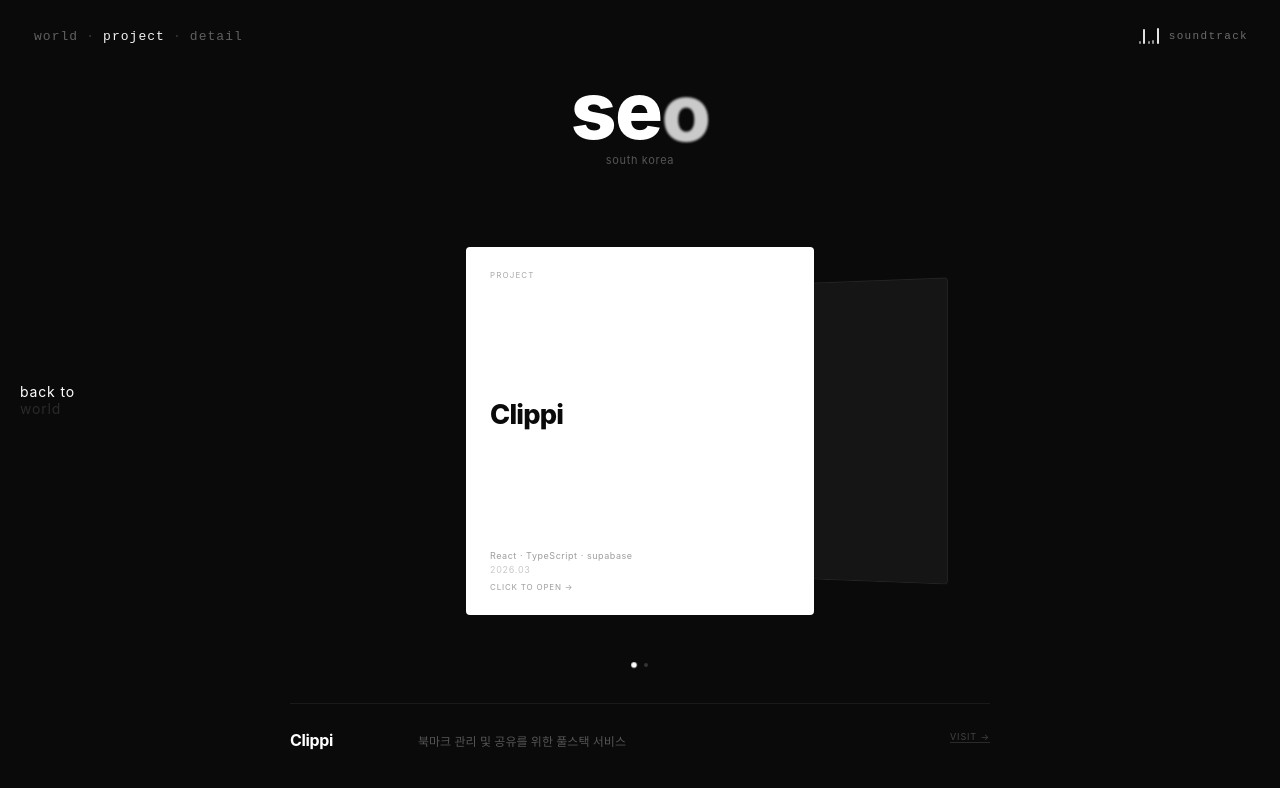
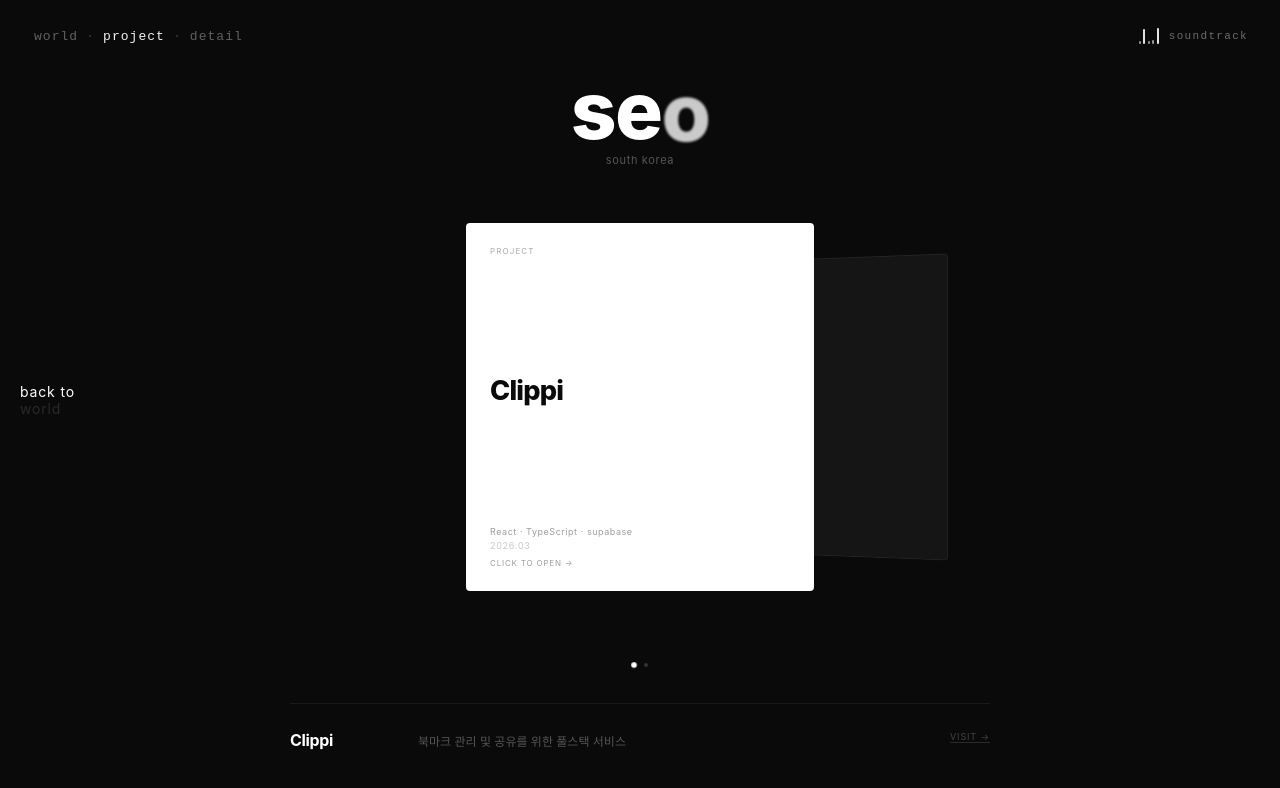
Before and after one commit to jeongbin-k/travel-map, a React (Vite) app: page / in a window 1280 px wide. Both pictures are taken after a click on the element 939 px from the left and 175 px from the top of the page. Shown: the top 788 px of the page. Built offline with nearby package versions, Linux system fonts and the light colour scheme; no server answers; a web font is replaced by a local one.

Commit message:
feat:style: 아날로그 감성을 담은 입체적인 핀 카드 디자인 적용

```diff
--- a/src/components/PinCard.css
+++ b/src/components/PinCard.css
@@ -4,6 +4,9 @@
     format("woff");
   font-weight: normal;
   font-display: swap;
+}
+.pin-card_top {
+  margin-bottom: 15px;
 }
 .project-panel {
   position: fixed;
@@ -40,10 +43,6 @@
 
 .project-panel_back:hover {
   color: #ffffff;
-}
-
-.project-panel_header {
-  margin-bottom: 48px;
 }
 
 .project-panel_city {
@@ -209,6 +208,19 @@
   transition: transform 0.4s ease;
 }
 
+.pin-card_meta-inner::after {
+  content: "";
+  position: absolute;
+  top: 50%;
+  left: 0;
+  width: 100%;
+  height: 1px;
+  background-color: rgba(15, 15, 15, 0.8);
+  z-index: 10;
+  transform: translateZ(1px);
+  pointer-events: none;
+}
+
 .pin-card_meta:hover .pin-card_meta-inner {
   transform: rotateX(180deg);
 }
@@ -239,6 +251,18 @@
   transform: rotateX(180deg);
   background: linear-gradient(to bottom, #9f9f9f 50%, #ffffff 50%);
 }
+.pin-card_meta-back::after {
+  content: "";
+  position: absolute;
+  top: 50%;
+  left: 0;
+  width: 100%;
+  height: 1px;
+  background-color: rgba(15, 15, 15, 0.8);
+  z-index: 10;
+  transform: translateZ(1px);
+  pointer-events: none;
+}
 .pin-card_meta-front > span {
   font-size: 0.875rem;
   color: #fff;
@@ -248,52 +272,5 @@
 .pin-card_meta-back .pin-card_date {
   font-size: 0.875rem;
   color: #000000;
+  font-weight: 600;
 }
-
-/* 구분선 */
-.pin-card_divider {
-  height: 1px;
-  background-color: #222222;
-  margin: 5px 0;
-}
-
-/* 설명 */
-.pin-card_description {
-  font-size: 11px;
-  color: #aaaaaa;
-  line-height: 1.5;
-  margin-bottom: 8px;
-}
-
-/* 태그 */
-.pin-card_tags {
-  display: flex;
-  flex-wrap: wrap;
-  gap: 4px;
-  margin-bottom: 10px;
-}
-
-.pin-card_tag {
-  font-size: 9px;
-  color: #888888;
-  background-color: #1a1a1a;
-  border: 1px solid #2a2a2a;
-  padding: 2px 6px;
-  letter-spacing: 0.04em;
-}
-
-/* 링크 */
-.pin-card_link {
-  display: block;
-  font-size: 10px;
-  font-weight: 700;
-  color: #e63946;
-  text-decoration: none;
-  letter-spacing: 0.06em;
-  text-transform: uppercase;
-  transition: color 0.15s ease;
-}
-
-.pin-card_link:hover {
-  color: #ff6b6b;
-}
--- a/src/components/PinCard.tsx
+++ b/src/components/PinCard.tsx
@@ -249,7 +249,6 @@
                 <span className="pin-card_country">{pin.country}</span>
                 <h1 className="pin-card_location">{pin.location2}</h1>
               </div>
-              <div className="pin-card_divider" />
               <div
                 onMouseEnter={onMouseEnterMeta} // 마우스 진입 시 자석 멈춤
                 onMouseLeave={onMouseLeaveMeta} // 마우스 이탈 시 자석 재개
```
